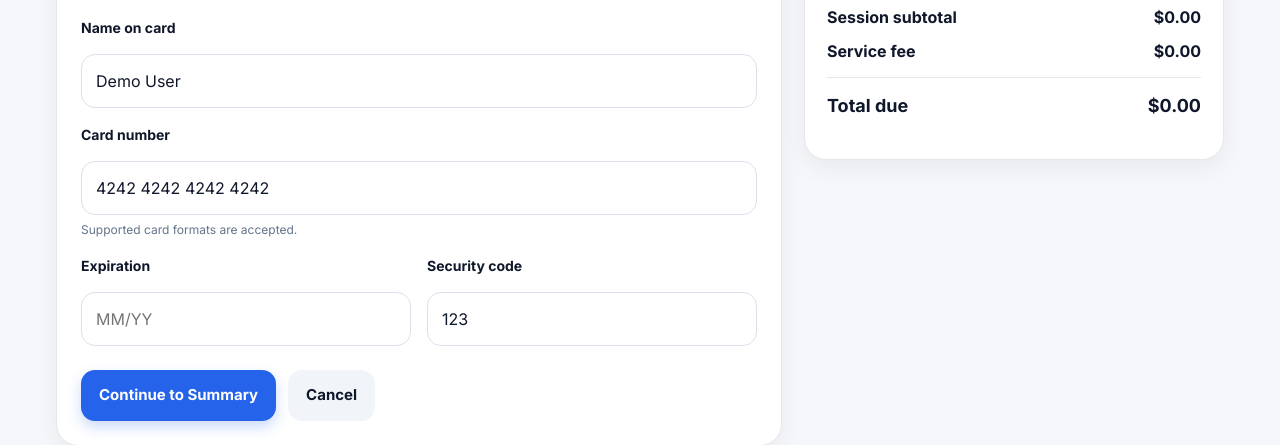
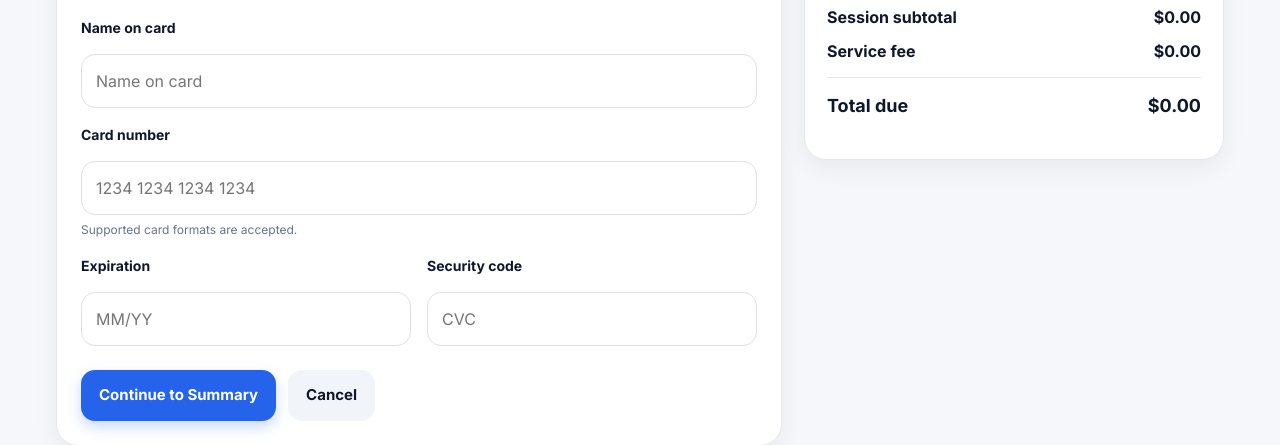
Before and after one commit to JorgeDD3/service_marketplace, a Python web app: template app/templates/checkout.html in a window 1280 px wide. Shown: the part 502-947 px from the top of the page. Run offline with Jinja, Linux system fonts and the light colour scheme; the template is opened without the code that fills it, so the values that code supplies are empty.

Commit message:
Polish checkout validation and message timestamps

```diff
--- a/app/templates/checkout.html
+++ b/app/templates/checkout.html
@@ -558,12 +558,12 @@
             <div class="form-grid">
               <div class="form-group full">
                 <label class="form-label" for="card_name">Name on card</label>
-                <input class="form-input" id="card_name" name="card_name" type="text" value="Demo User" autocomplete="cc-name">
+                <input class="form-input" id="card_name" name="card_name" type="text" placeholder="Name on card" autocomplete="cc-name">
               </div>
 
               <div class="form-group full">
                 <label class="form-label" for="card_number">Card number</label>
-                <input class="form-input" id="card_number" name="card_number" type="text" value="4242 4242 4242 4242" autocomplete="cc-number">
+                <input class="form-input" id="card_number" name="card_number" type="text" placeholder="1234 1234 1234 1234" autocomplete="cc-number">
                 <div class="input-help">Supported card formats are accepted.</div>
               </div>
 
@@ -574,7 +574,7 @@
 
               <div class="form-group">
                 <label class="form-label" for="card_cvc">Security code</label>
-                <input class="form-input" id="card_cvc" name="card_cvc" type="text" value="123" autocomplete="cc-csc">
+                <input class="form-input" id="card_cvc" name="card_cvc" type="text" placeholder="CVC" autocomplete="cc-csc">
               </div>
             </div>
           </div>
@@ -763,7 +763,30 @@
     return { backdrop, modal };
   }
 
+    function isValidFutureExp(value){
+    const match = value.trim().match(/^(\d{2})\/(\d{2})$/);
+    if (!match) return false;
+
+    const month = parseInt(match[1], 10);
+    const year = 2000 + parseInt(match[2], 10);
+
+    if (month < 1 || month > 12) return false;
+
+    const now = new Date();
+    const currentMonth = now.getMonth() + 1;
+    const currentYear = now.getFullYear();
+
+    return year > currentYear || (year === currentYear && month >= currentMonth);
+  }
+
   function openModal(){
+        const expInput = document.getElementById("card_exp");
+
+    if (expInput && !isValidFutureExp(expInput.value)) {
+      alert("Please enter a valid expiration date that is not in the past. Use MM/YY format.");
+      expInput.focus();
+      return;
+    }
     const { backdrop, modal } = ensureModal();
     const s = summaryData();
 
```
